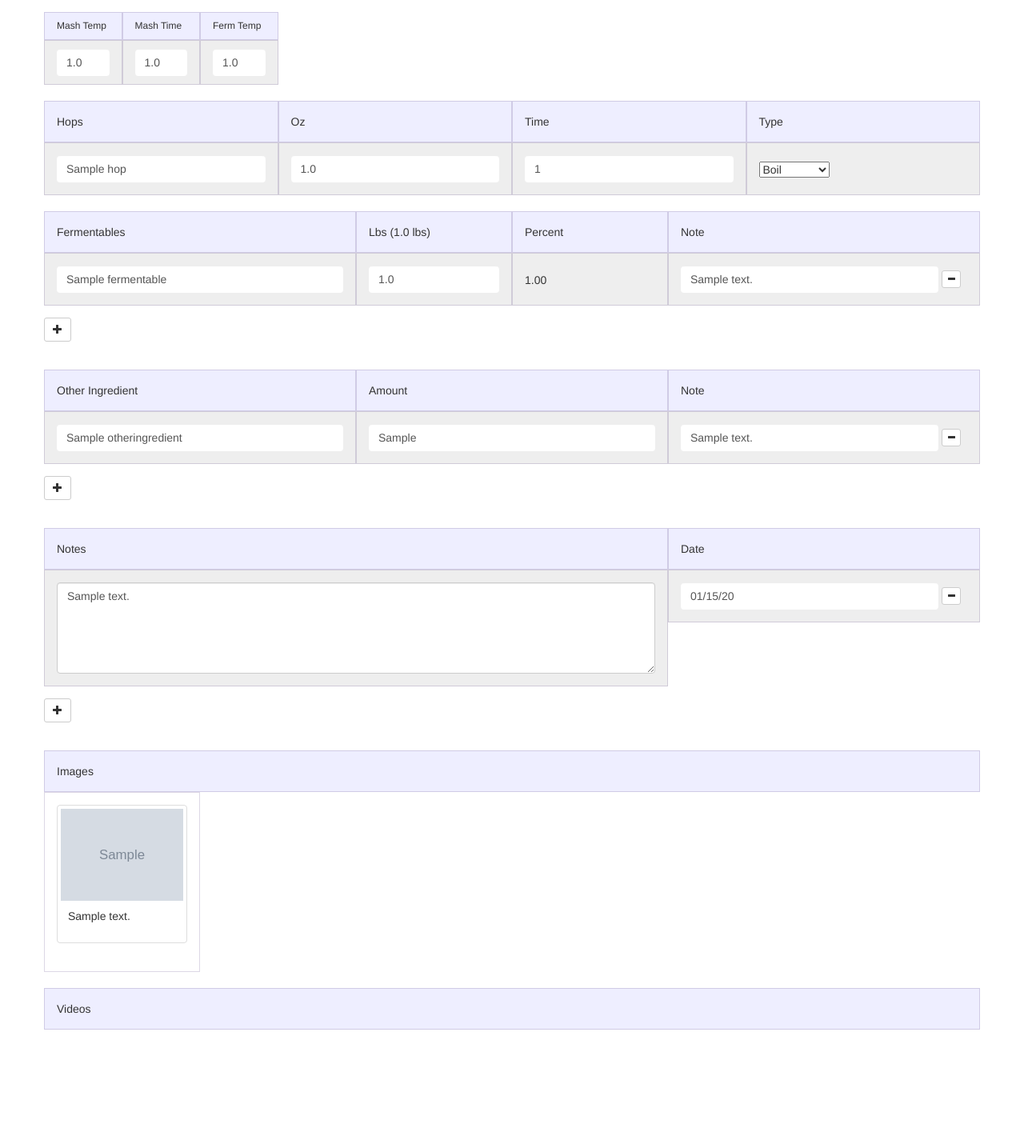
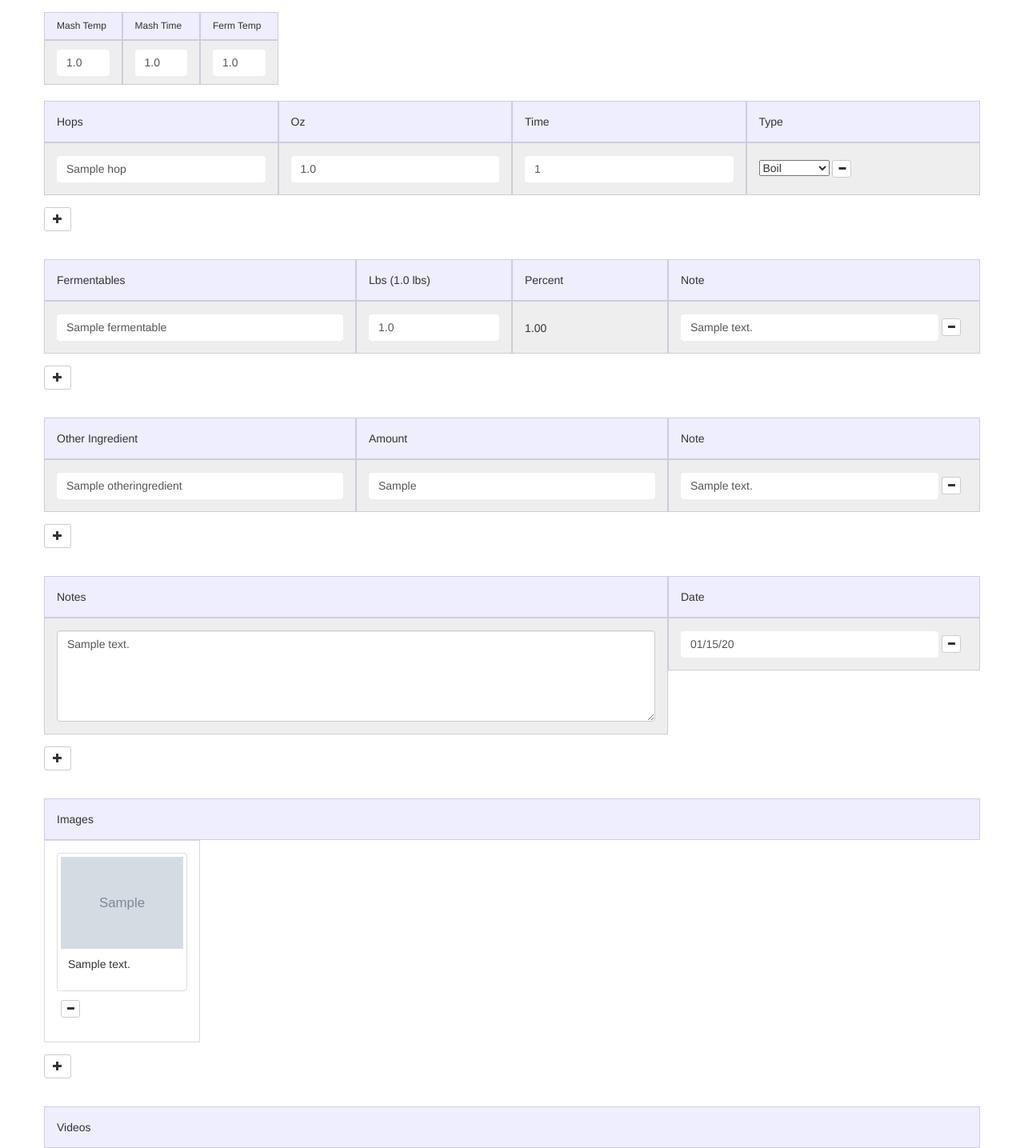
Before and after one commit to fjohnson/brecorder, a Flask app: page /edit/1 in a window 1280 px wide. Shown: the part 213-1648 px from the top of the page at 80% size. Before the commit the page ends 1500 px from the top, so only its background shows below. Run offline with Flask 2, Linux system fonts and the light colour scheme; tables that the repository leaves empty hold one stand-in row (values such as "Sample post"); grey boxes marked "Sample" are stand-in pictures; some libraries are stand-ins or nearby versions.

Commit message:
Removal/add buttons + image upload. Next up, multi image at the same time upload.

```diff
--- a/main.py
+++ b/main.py
@@ -1,20 +1,43 @@
 import datetime
 from database import engine
+from flask.helpers import make_response
 from sqlalchemy.orm import sessionmaker, scoped_session
 from models import *
 from werkzeug.utils import redirect
 import pprint
-
+import os
+from werkzeug import secure_filename
+import urllib
 session = scoped_session(sessionmaker(bind=engine, autocommit=False, autoflush=False))
 Base.metadata.create_all(engine)
 
 from flask import Flask, url_for, render_template, request
 
 app = Flask(__name__)
+UPLOAD_FOLDER = os.path.join(os.path.dirname(__file__), 'static', 'media')
+ALLOWED_EXTENSIONS = set(['png', 'jpg', 'jpeg', 'gif', 'mp4'])
+
+app.config['UPLOAD_FOLDER'] = UPLOAD_FOLDER
 
 @app.teardown_appcontext
 def shutdown_session(exception=None):
     session.remove()
+
+def allowed_file(filename):
+    return '.' in filename and \
+           filename.rsplit('.', 1)[1] in ALLOWED_EXTENSIONS
+
+@app.route('/upload', methods=['POST'])
+def upload_file():
+    file = request.files['file']
+    if file and allowed_file(file.filename):
+        filename = secure_filename(file.filename)
+        file.save(os.path.join(app.config['UPLOAD_FOLDER'], filename))
+        #return redirect('static/media/{}'.format(urllib.quote(filename)))
+        response = make_response('../static/media/{}'.format(urllib.quote(filename)))
+        response.headers['Content-Type'] = 'text/plain'
+        return response
+    return internal_server_error()
 
 @app.route('/')
 def index():
@@ -159,7 +182,7 @@ def edit_record(id):
 
 
 @app.errorhandler(500)
-def internal_server_error(e):
+def internal_server_error(e=None):
     return render_template('500.html'), 500
 if __name__ == '__main__':
     app.run(debug=True)
--- /dev/null
+++ b/static/actions.js
@@ -0,0 +1,154 @@
+function add_row(row_class, row_html, row_header_id){
+    var rows = $(row_class)
+    var row = $(row_html)
+
+    row.find(".row-remove").on("click", function(e, event){
+        row.remove()
+    })
+
+    if(rows.length){
+        row.insertAfter(rows[rows.length-1])
+    }else{
+        row.insertAfter(row_header_id)
+    }
+}
+
+$("#addhop").on("click", function(event){
+    add_row(".hops",
+            '<div class="data row hops">\
+                 <div class="col-md-3"><input type="text" class="form-control" name="hop" value=""></div>\
+                 <div class="col-md-3"><input type="text" class="form-control" name="hop" value=""></div>\
+                 <div class="col-md-3"><input type="text" class="form-control" name="hop" value=""></div>\
+                 <div class="col-md-3 non_editable_column">\
+                     <select form="save_form" name="hop">\
+                         <option value="Boil" selected>Boil</option>\
+                         <option value="Dryhop">Dryhop</option>\
+                         <option value="FWH">FWH</option>\
+                         <option value="Flame Out">Flame Out</option>\
+                     </select>\
+                     <button type="button" class="btn btn-default btn-xs">\
+                       <span class="glyphicon glyphicon-minus row-remove" aria-hidden="true"></span>\
+                     </button>\
+                 </div>\
+             </div>',
+             "#hops_header")
+})
+
+$("#addoingredient").on("click", function(event){
+    add_row(".oingredients",
+            '<div class="data row oingredients">\
+                <div class="col-md-4"><input type="text" class="form-control" name="oingredient" value=""></div>\
+                <div class="col-md-4"><input type="text" class="form-control" name="oingredient" value=""></div>\
+                <div class="col-md-4 form-inline">\
+                  <input type="text" class="form-control" name="oingredient" value="">\
+                  <button type="button" class="btn btn-default btn-xs">\
+                      <span class="glyphicon glyphicon-minus row-remove" aria-hidden="true"></span>\
+                  </button>\
+                </div>\
+            </div>',
+            "#oingredients_header")
+})
+
+$("#addnote").on("click", function(event){
+    add_row(".notes",
+            '<div class="data row notes">\
+                <div class="col-md-8"><textarea name="notes" rows="5" class="form-control"></textarea></div>\
+                <div class="col-md-4 form-inline ">\
+                    <input class="form-control" type="text" name="notes" value="">\
+                    <button type="button" class="btn btn-default btn-xs">\
+                        <span class="glyphicon glyphicon-minus row-remove" aria-hidden="true"></span>\
+                    </button>\
+              </div>\
+            </div>',
+            "#notes_header"
+    )
+})
+
+$("#addfermentable").on("click", function(event){
+    add_row(".fermentables",
+            '<div class="data row fermentables">\
+                <div class="col-md-4"><input type="text" class="form-control" name="fermentable" value=""></div>\
+                <div class="col-md-2"><input type="text" class="form-control" name="fermentable" value=""></div>\
+                <div class="col-md-2 non_editable_column"></div>\
+                <div class="col-md-4 form-inline">\
+                      <input type="text" class="form-control" name="fermentable" value="">\
+                      <button type="button" class="btn btn-default btn-xs">\
+                      <span class="glyphicon glyphicon-minus row-remove" aria-hidden="true"></span>\
+                      </button>\
+                </div>\
+            </div>',
+            "#fermentable_header")
+})
+
+$(".row-remove").on("click", function(e, event){
+    var ancestors = $(this).parentsUntil('[class*="row"]')
+    $(ancestors[ancestors.length-1]).parent().remove()
+})
+
+$("#save_link").on("click", function(event){
+    event.preventDefault()
+    $("#save_form").submit()
+});
+
+$("#fileSelect").on("click", function(event){
+    $("#fileElem").click()
+})
+
+$(".img-remove").on("click", function(event){
+    var ancestors = $(this).parentsUntil('[class="col-md-2"]')
+    $(ancestors[ancestors.length-1]).parent().remove()
+})
+
+function add_image(path){
+
+    var new_image = $('<div class="col-md-2">\
+                          <div class="thumbnail">\
+                              <a href="{}">\
+                                  <img src="{}">\
+                              </a>\
+                              <div class="caption">\
+                                  <p>Type here...</p>\
+                              </div>\
+                              <div class="col-md-2 buttongroup">\
+                                  <button type="button" class="btn btn-default btn-xs">\
+                                      <span class="glyphicon glyphicon-minus img-remove" aria-hidden="true"></span>\
+                                  </button>\
+                              </div>\
+                          </div>\
+                      </div>'.replace(/{}/g,path))
+
+    new_image.find(".img-remove").on("click", function(event){
+        new_image.remove()
+    })
+
+    $(".images").append(new_image)
+}
+
+function file_upload(file) {
+  var xhr = new XMLHttpRequest();
+  var formData = new FormData();
+  formData.append("file", file, file.name)
+
+  xhr.upload.addEventListener("error", function(e){
+    alert("An error occurrred while transferring the file.")
+  })
+
+  xhr.upload.addEventListener("abort", function(e){
+    alert("Transfer aborted.")
+  })
+
+  //Transfer completed without error event
+  xhr.addEventListener("load", function(e){
+        console.log(xhr.response)
+        console.log(xhr.responseType)
+        console.log(xhr.status)
+        console.log(xhr.statusText)
+        console.log(xhr.getAllResponseHeaders())
+        add_image(xhr.response)
+      }, false);
+
+
+  xhr.open("POST", "/upload");
+  xhr.send(formData)
+
+}
--- a/static/bootstrap/css/grid.css
+++ b/static/bootstrap/css/grid.css
@@ -46,6 +46,11 @@ hr {
   padding-bottom: 21px;
 }
 
+.non_editable_column_hops {
+  padding-top:21px;
+  padding-bottom: 21px;
+}
+
 .form-inline .form-control {
   width: 90%
 }
--- a/templates/beer_edit.html
+++ b/templates/beer_edit.html
@@ -26,7 +26,7 @@
   <nav class="navbar-fixed-top">
       <ul class="nav nav-tabs">
           <li role="presentation"><a href="/">Home</a></li>
-          <li role="presentation" class="active"><a href="" id="save_link">Save</a></li>
+          <li role="button" class="active"><a href="" id="save_link">Save</a></li>
           <li role="presentation"><a href="#">Messages</a></li>
       </ul>
   </nav>
@@ -77,7 +77,7 @@
           <div class="col-md-1 temperature"><h6><input type="text" class="form-control" name="fermentation_temperature" value="{{ beer.fermentation_temperature }}"></h6></div>
       </div>
 
-      <div class="header row">
+      <div class="header row" id="hops_header">
           <div class="col-md-3">Hops</div>
           <div class="col-md-3">Oz</div>
           <div class="col-md-3">Time</div>
@@ -85,21 +85,31 @@
       </div>
 
       {% for hop in beer.hops|sort(attribute='time') %}
-          <div class="data row">
+          <div class="data row hops">
               <div class="col-md-3"><input type="text" class="form-control" name="hop" value="{{ hop.name }}"></div>
               <div class="col-md-3"><input type="text" class="form-control" name="hop" value="{{ hop.oz }}"></div>
               <div class="col-md-3"><input type="text" class="form-control" name="hop" value="{{ hop.time }}"></div>
-              <div class="col-md-3 non_editable_column">
+              <div class="col-md-3 non_editable_column_hops">
                   <select form="save_form" name="hop">
                       <option value="Boil" {% if hop.type == 'Boil' %} selected {% endif %}>Boil</option>
                       <option value="Dryhop" {% if hop.type == 'Dryhop' %} selected {% endif %}>Dryhop</option>
                       <option value="FWH" {% if hop.type == 'FWH' %} selected {% endif %}>FWH</option>
                       <option value="Flame Out" {% if hop.type == 'Flame Out' %} selected {% endif %}>Flame Out</option>
                   </select>
+                  <button type="button" class="btn btn-default btn-xs">
+                    <span class="glyphicon glyphicon-minus row-remove" aria-hidden="true"></span>
+                  </button>
               </div>
           </div>
       {% endfor %}
 
+      <div class="row">
+          <div class="col-md-2 buttongroup">
+              <button id="addhop" type="button" class="btn btn-default btn-sm">
+                  <span class="glyphicon glyphicon-plus" aria-hidden="true"></span>
+              </button>
+          </div>
+      </div>
 
 
       <div class="header row fermentable_header">
@@ -118,7 +128,7 @@
               <div class="col-md-4 form-inline">
                   <input type="text" class="form-control" name="fermentable" value="{{ fermentable[1].note }}">
                   <button type="button" class="btn btn-default btn-xs">
-                    <span class="glyphicon glyphicon-minus" aria-hidden="true"></span>
+                    <span class="glyphicon glyphicon-minus row-remove" aria-hidden="true"></span>
                   </button>
               </div>
           </div>
@@ -147,7 +157,7 @@
               <div class="col-md-4 form-inline">
                   <input type="text" class="form-control" name="oingredient" value="{{ other_ingredient.note }}">
                   <button type="button" class="btn btn-default btn-xs">
-                      <span class="glyphicon glyphicon-minus" aria-hidden="true"></span>
+                      <span class="glyphicon glyphicon-minus row-remove" aria-hidden="true"></span>
                   </button>
               </div>
           </div>
@@ -174,7 +184,7 @@
               <div class="col-md-4 form-inline ">
                   <input class="form-control" type="text" name="notes" value="{{ note.date.strftime('%x') }}">
                   <button type="button" class="btn btn-default btn-xs">
-                      <span class="glyphicon glyphicon-minus" aria-hidden="true"></span>
+                      <span class="glyphicon glyphicon-minus row-remove" aria-hidden="true"></span>
                   </button>
               </div>
           </div>
@@ -190,14 +200,13 @@
       </div>
 
       <!-- Images -->
-      <div class="header row">
+      <div class="header row" id="images_header">
           <div class="col-md-12">Images</div>
       </div>
 
-      {% if beer.images %}
-          <div class="row">
+
+      <div class="row images">
       {% for image in beer.images %}
-
           <div class="col-md-2">
               <div class="thumbnail">
                   <a href="{{ image.path }}">
@@ -207,12 +216,25 @@
                   <div class="caption">
                       <p>{{ image.note }}</p>
                   </div>
+                  <div class="col-md-2 buttongroup">
+                      <button type="button" class="btn btn-default btn-xs">
+                          <span class="glyphicon glyphicon-minus img-remove" aria-hidden="true"></span>
+                      </button>
+                  </div>
               </div>
           </div>
       {% endfor %}
       </div>
-      {% endif %}
 
+
+      <div class="row">
+          <div class="col-md-2 buttongroup">
+              <input type="file" id="fileElem" multiple accept="image/*" style="display:none" onchange="file_upload(this.files[0])">
+              <button type="button" class="btn btn-default btn-sm" id="fileSelect">
+                  <span class="glyphicon glyphicon-plus" aria-hidden="true"></span>
+              </button>
+          </div>
+      </div>
 
       <!-- Video -->
       <div class="header row">
```
Lines whose indentation alone changed are shown as unchanged.
